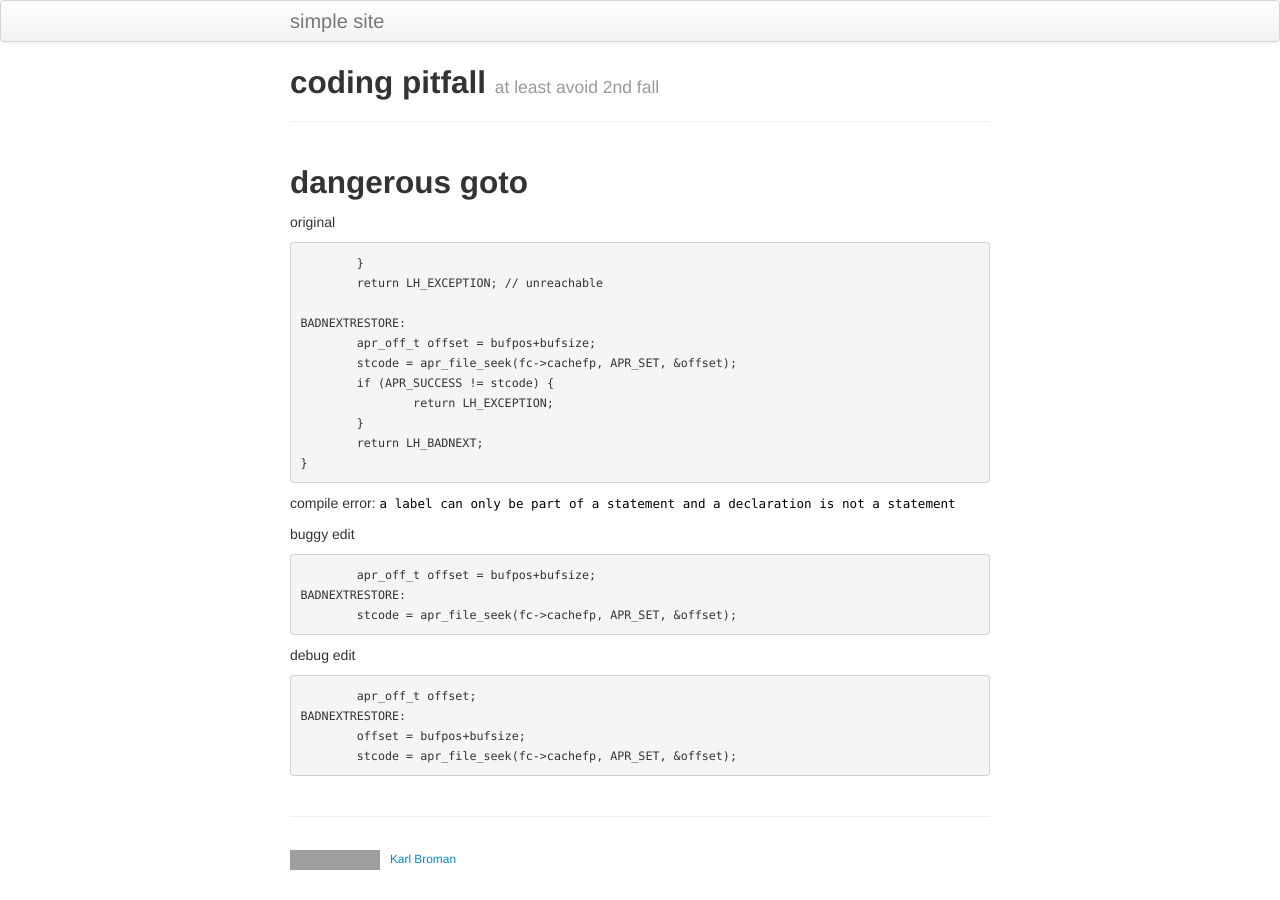
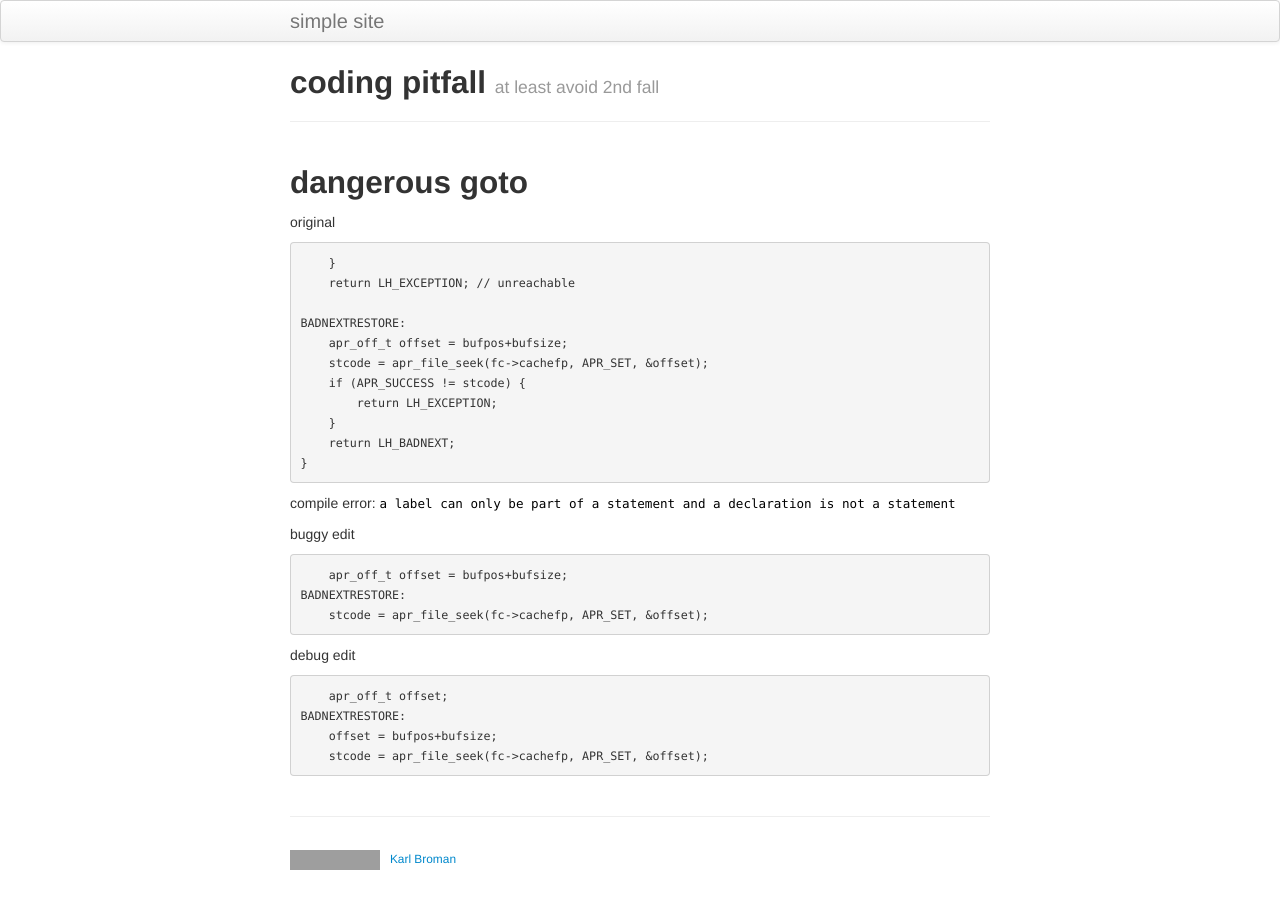
Before and after one commit to catlause/catlause.github.io, a Jekyll site: the page built from index.md, in a window 1280 px wide. Built offline with Jekyll 4.4.1, drawn with Linux system fonts in a browser that asks for light colours; grey boxes are pictures that could not be loaded.

Commit message:
code tab-size: 4;

```diff
--- a/assets/themes/twitter/css/kbroman.css
+++ b/assets/themes/twitter/css/kbroman.css
@@ -4,10 +4,10 @@ code {
   color: black;
   background-color: white;
   border: 0px solid white;
+  -moz-tab-size: 4;
+  tab-size: 4;
 }
 
 a code {
-  -moz-tab-size: 4;
-  tab-size: 4;
   color: #08c;
 }
```
